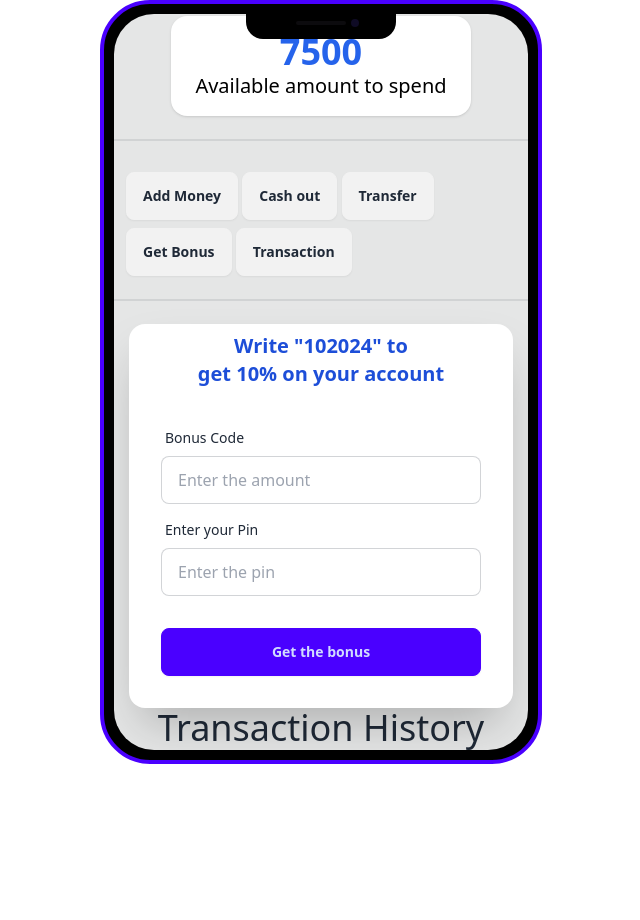
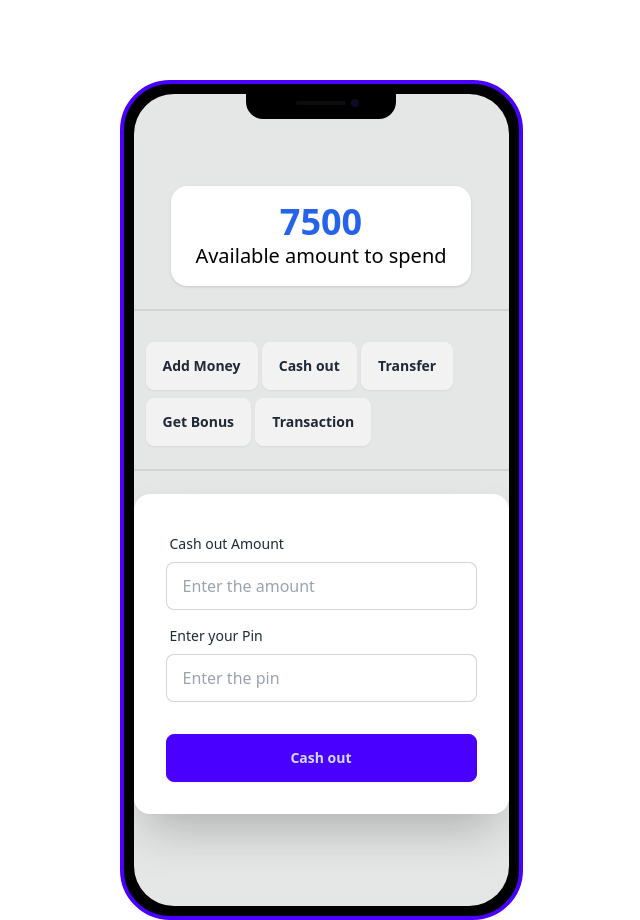
Before and after one commit to Md-shahien-khan/Payoo-App, a plain HTML site: page home.html in a window 1280 px wide. Both pictures are taken after a click on the button "Cash out". Shown: the whole page, without its empty margins (319-959 px from the left). Before the commit the page ends 800 px from the top, so only its background shows below. Drawn offline with nearby package versions, Linux system fonts and the light colour scheme.

Commit message:
added transaction part and buttons are working now you can change each area

```diff
--- a/Javascript-File/addMoney.js
+++ b/Javascript-File/addMoney.js
@@ -10,6 +10,14 @@ document.getElementById('btn-add-money')
         const balance = getTextFieldValueById('account-balance');
         const newBalance = addMoney + balance;
         document.getElementById('account-balance').innerText = newBalance;
+
+        // add to transaction history
+        const p = document.createElement('p');
+        p.innerText = `Added : ${addMoney} GBP. Balance : ${newBalance}`;
+
+        // should be a common function
+        document.getElementById('transaction-section').appendChild(p);
+
     }
     else{
         alert('Wrong Password');
--- a/Javascript-File/features.js
+++ b/Javascript-File/features.js
@@ -1,4 +1,16 @@
 document.getElementById('show-add-money-form').addEventListener('click', function(){
-    console.log('show add money clicked');
     showSectionById('add-money-section');
 });
+
+document.getElementById('show-cash-out-form').addEventListener('click', function(){
+    showSectionById('cashOut-section');
+});
+document.getElementById('show-transfer-form').addEventListener('click', function(){
+    showSectionById('transfer-section');
+});
+document.getElementById('show-bonus-form').addEventListener('click', function(){
+    showSectionById('get-bonus-section');
+});
+document.getElementById('show-transaction-form').addEventListener('click', function(){
+    showSectionById('transaction-section');
+});
--- a/Javascript-File/utilities.js
+++ b/Javascript-File/utilities.js
@@ -12,5 +12,13 @@ function getTextFieldValueById(id){
 
 
 function showSectionById(id){
+    // hide all the section
+    document.getElementById('add-money-section').classList.add('hidden');
+    document.getElementById('cashOut-section').classList.add('hidden');
+    document.getElementById('transfer-section').classList.add('hidden');
+    document.getElementById('get-bonus-section').classList.add('hidden');
+    document.getElementById('transaction-section').classList.add('hidden');
 
+    // show the section with the provided id as parameter
+    document.getElementById(id).classList.remove('hidden');
 }
--- a/home.html
+++ b/home.html
@@ -14,12 +14,12 @@
 </head>
 
 <body>
-    <main class="flex mx-auto">
+    <main class="flex mx-auto mt-20">
         <!-- phone -->
         <div class="mockup-phone border-primary">
             <div class="camera"></div>
             <div class="display">
-                <div class="artboard artboard-demo phone-3">
+                <div class="artboard artboard-demo phone-4 ">
                     <!-- stat -->
                     <div class="stats shadow">
                         <div class="stat">
@@ -67,7 +67,7 @@
                     </div>
                     <!--add money form -->
                     <!--Cash out form -->
-                    <div id="cashout-section" class="card bg-base-100 w-full max-w-sm shrink-0 shadow-2xl hidden">
+                    <div id="cashOut-section" class="card bg-base-100 w-full max-w-sm shrink-0 shadow-2xl hidden">
                         <form class="card-body">
                             <div class="form-control">
                                 <label class="label">
@@ -120,7 +120,7 @@
                     </div>
                     <!--transfer form -->
                     <!--get Bonus form -->
-                    <div id="get-bonus-section" class="card bg-base-100 w-full max-w-sm shrink-0 shadow-2xl">
+                    <div id="get-bonus-section" class="card bg-base-100 w-full max-w-sm shrink-0 shadow-2xl hidden">
                         <h2 class="text-center text-xl pt-2 text-blue-700 font-bold">Write "102024" to <br> get 10% on your account</h2>
                         <form class="card-body">
                             <div class="form-control">
```
